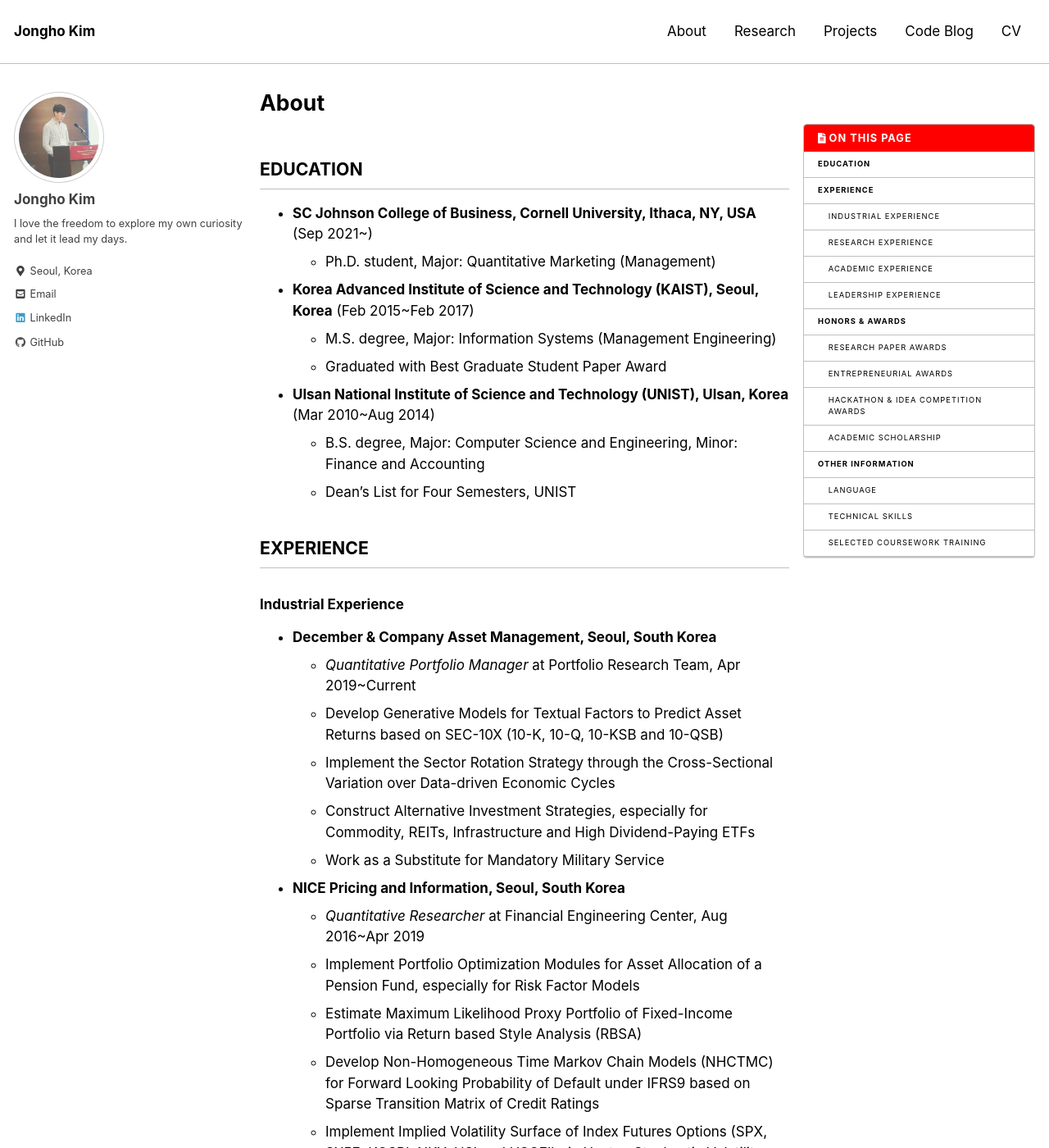
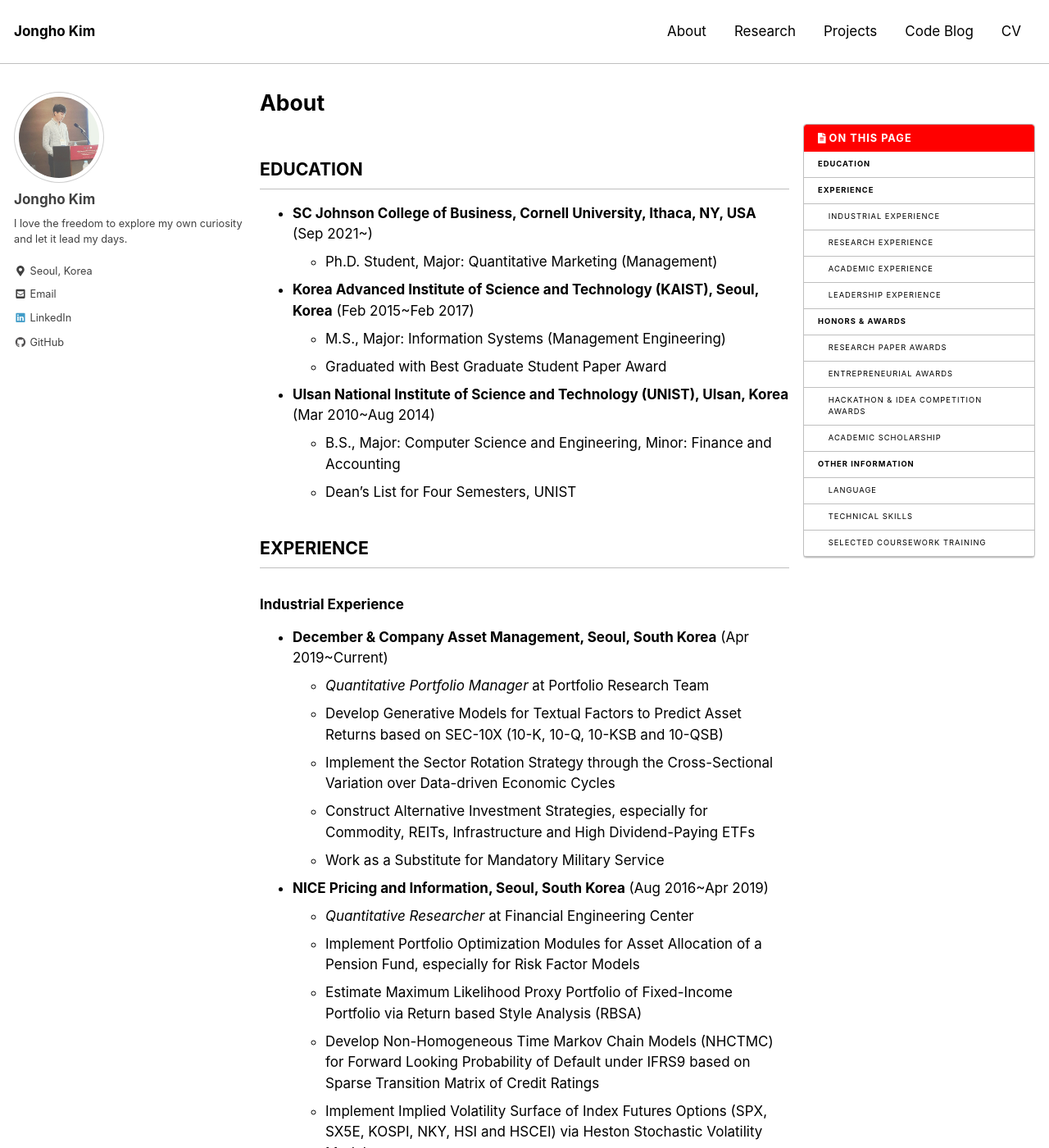
Before and after one commit to jonghkim/jonghkim.github.io, a Jekyll site: the page built from _pages/about.md, in a window 1280 px wide and 1400 px high. Shown: the whole window at 82% size. Built offline with Jekyll 4.4.1, drawn with Linux system fonts in a browser that asks for light colours; nearby versions of some CDN libraries; some of the changed text lies outside the part shown.

Commit message:
edu updated

```diff
--- a/_pages/about.md
+++ b/_pages/about.md
@@ -8,33 +8,33 @@ last_modified_at: 2019-03-19
 ---
 ## EDUCATION
 - **SC Johnson College of Business, Cornell University, Ithaca, NY, USA** (Sep 2021~)
-    - Ph.D. student, Major: Quantitative Marketing (Management)
+    - Ph.D. Student, Major: Quantitative Marketing (Management)
 - **Korea Advanced Institute of Science and Technology (KAIST), Seoul, Korea** (Feb 2015~Feb 2017)
-    - M.S. degree, Major: Information Systems (Management Engineering)
+    - M.S., Major: Information Systems (Management Engineering)
     - Graduated with Best Graduate Student Paper Award
 - **Ulsan National Institute of Science and Technology (UNIST), Ulsan, Korea** (Mar 2010~Aug 2014)
-    - B.S. degree, Major: Computer Science and Engineering, Minor: Finance and Accounting
+    - B.S., Major: Computer Science and Engineering, Minor: Finance and Accounting
     - Dean’s List for Four Semesters, UNIST
 
 ## EXPERIENCE
 ### Industrial Experience
-- **December & Company Asset Management, Seoul, South Korea**
-    - *Quantitative Portfolio Manager* at Portfolio Research Team, Apr 2019~Current
+- **December & Company Asset Management, Seoul, South Korea** (Apr 2019~Current)
+    - *Quantitative Portfolio Manager* at Portfolio Research Team
     - Develop Generative Models for Textual Factors to Predict Asset Returns based on SEC-10X (10-K, 10-Q, 10-KSB and 10-QSB)
     - Implement the Sector Rotation Strategy through the Cross-Sectional Variation over Data-driven Economic Cycles
     - Construct Alternative Investment Strategies, especially for Commodity, REITs, Infrastructure and High Dividend-Paying ETFs
     - Work as a Substitute for Mandatory Military Service
 
-- **NICE Pricing and Information, Seoul, South Korea**
-    - *Quantitative Researcher* at Financial Engineering Center, Aug 2016~Apr 2019
+- **NICE Pricing and Information, Seoul, South Korea** (Aug 2016~Apr 2019)
+    - *Quantitative Researcher* at Financial Engineering Center
     - Implement Portfolio Optimization Modules for Asset Allocation of a Pension Fund, especially for Risk Factor Models
     - Estimate Maximum Likelihood Proxy Portfolio of Fixed-Income Portfolio via Return based Style Analysis (RBSA)
     - Develop Non-Homogeneous Time Markov Chain Models (NHCTMC) for Forward Looking Probability of Default under IFRS9 based on Sparse Transition Matrix of Credit Ratings
     - Implement Implied Volatility Surface of Index Futures Options (SPX, SX5E, KOSPI, NKY, HSI and HSCEI) via Heston Stochastic Volatility Model
     - Work as a Substitute for Mandatory Military Service
 
-- **NewsJAM (Startup Company), Ulsan, South Korea**
-    - *Chief Technology Officer (CTO)*, Jun 2013~Feb 2014
+- **NewsJAM (Startup Company), Ulsan, South Korea** (Jun 2013~Feb 2014)
+    - *Chief Technology Officer (CTO)*
     - Develop a Variety of NLP Engines to Analyze News Data including Text Summarization, Key Sentence Extraction, Topic Modeling and Text Clustering
     - Selected as Open SW Incubator by National IT Industry Promotion Agency
     - Presented in PYCON KOREA APAC 2016, [[Presentation](http://bit.ly/2mroROR)]
```
